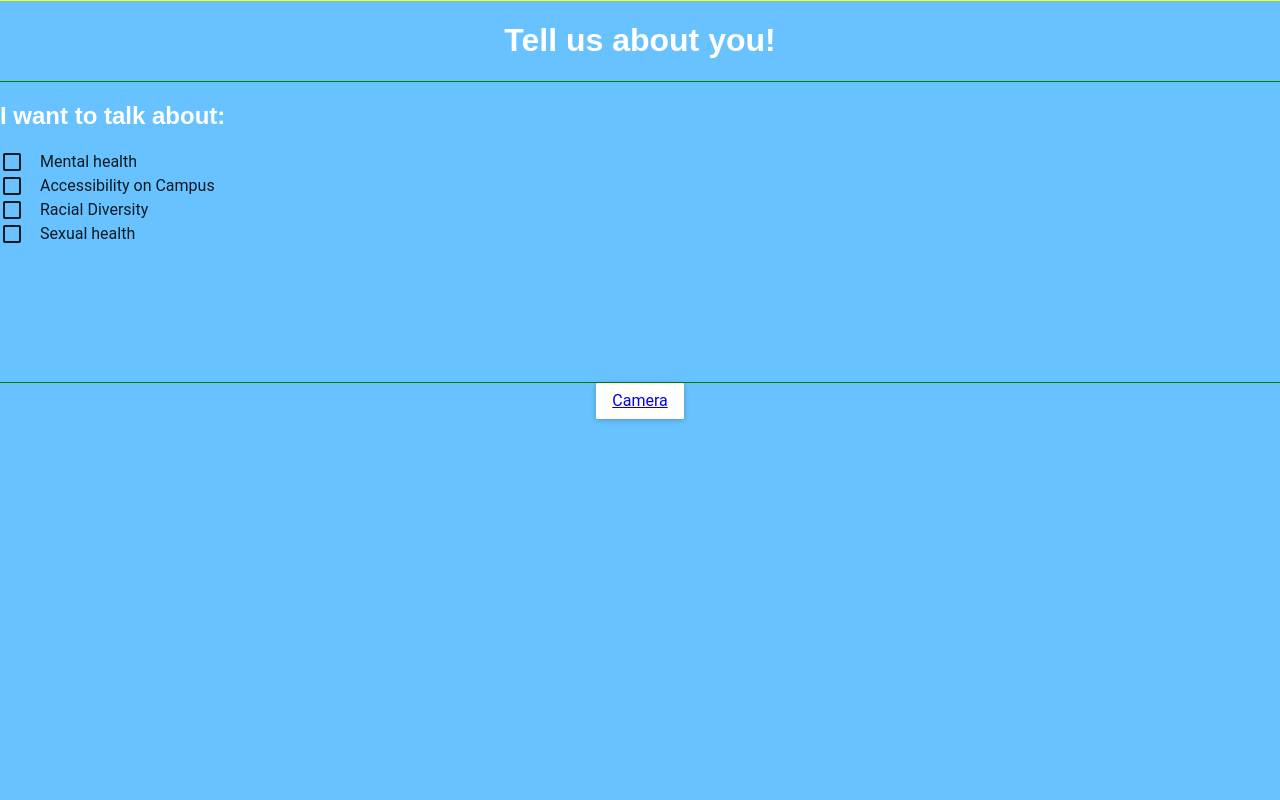
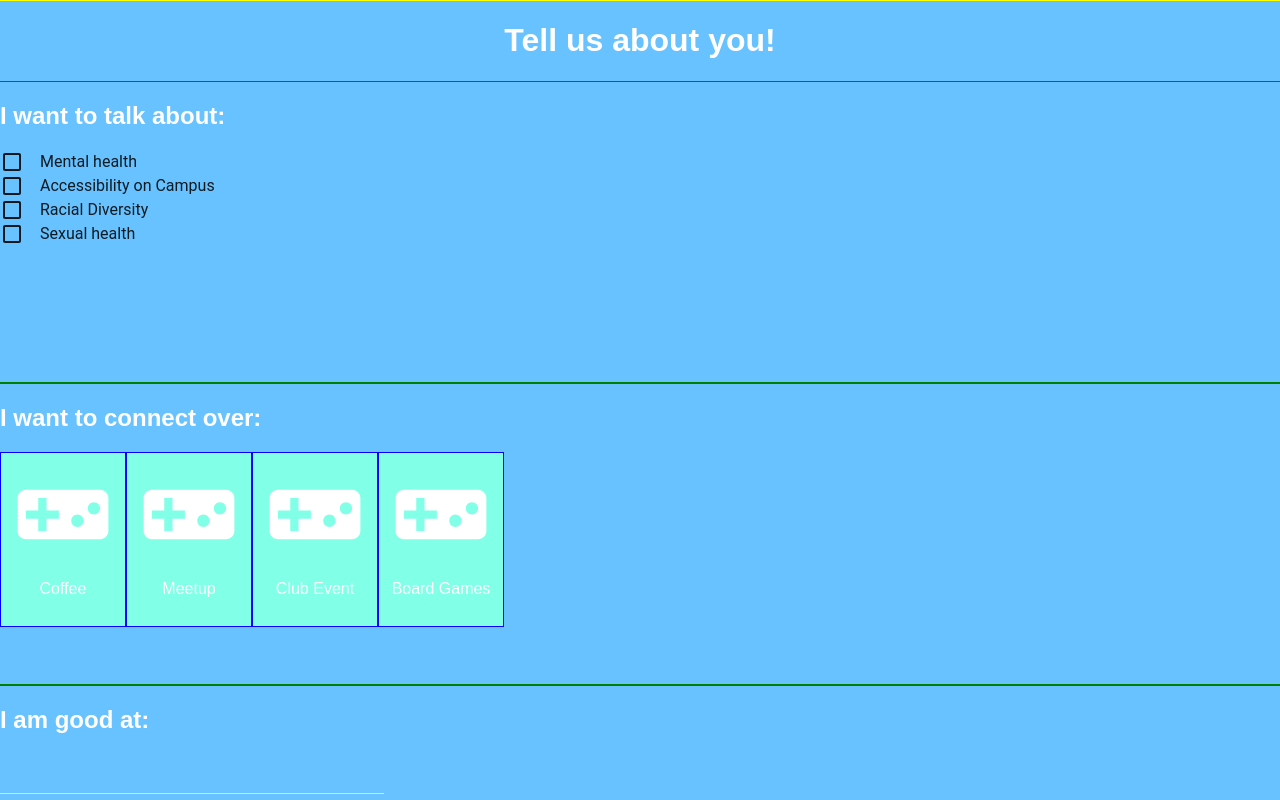
Before and after one commit to minnieliu/UBCHackDayFrontend, a React (Create React App) app in the folder front-end/: page /survey in a window 1280 px wide. Shown: the top 800 px of the page. Built offline with nearby package versions, Linux system fonts and the light colour scheme.

Commit message:
more tweaks

```diff
--- /dev/null
+++ b/front-end/src/01_survey/iconselect.js
@@ -0,0 +1,96 @@
+import React, { Component } from 'react';
+import { RaisedButton, Checkbox } from 'material-ui';
+import HardwareVideogameAsset from 'material-ui/svg-icons/hardware/videogame-asset';
+
+
+const Icon = ({item}) => {
+  if (item.icon === 'coffee') {
+    return (
+      <HardwareVideogameAsset style={styles.iconStyles}/>
+    )
+  }
+  else if (item.icon === 'meetup') {
+    return (
+      <HardwareVideogameAsset style={styles.iconStyles}/>
+    )
+  }
+  else if (item.icon === 'club') {
+    return (
+      <HardwareVideogameAsset style={styles.iconStyles}/>
+    )
+  }
+  else if (item.icon === 'boardgames') {
+    return (
+      <HardwareVideogameAsset style={styles.iconStyles}/>
+    )
+  }
+};
+
+
+export default class IconSelect extends Component {
+  constructor(props){
+    super(props);
+    this.state = {
+      selection: {id: -1, text: "", icon: ''}
+    };
+    this.onClick = this.onClick.bind(this);
+    this.onSelect = this.onSelect.bind(this);
+  }
+  onClick(item, isChecked) {
+    console.log('it is ', this.props.id,  item);
+    this.props.registerSelection(this.props.id, item);
+    this.setState({ selection: item });
+    // if (isChecked) {
+    //   this.setState({ selection: item });
+    // }
+  }
+  onSelect() {
+    this.props.onSelectQuestion(this.props.id);
+  }
+
+  render() {
+    return (
+      <div style={styles.container} onClick={() => this.onSelect(this.props.id)}>
+        {this.props.answers.map((item) => (
+          <div
+            key={item.text}
+            style={{...styles.selectionContainer, ...(this.state.selection.id === item.id) && styles.selected}}
+            onClick={() => this.onClick(item, !(this.state.selection.id === item.id))}>
+            <Icon
+              item={item}
+              isSelected={this.state.selection.id === item.id}
+            />
+            <p style={{color: '#FFF', textAlign:'center'}}>{item.text}</p>
+          </div>
+        ))}
+      </div>
+    )
+  }
+}
+
+const styles = {
+  container: {
+    display: 'flex',
+    flexFlow: 'row',
+    width: '70%',
+    height: 175
+  },
+
+  selectionContainer: {
+    border: '1px solid blue',
+    backgroundColor:'#81ffe7',
+    padding:12,
+    display: 'flex',
+    alignItems: 'center',
+    flexDirection :'column',
+    justifyContent: 'flex-end'
+  },
+  selected: {
+    backgroundColor: 'red'
+  },
+  iconStyles: {
+    height: 100,
+    width: 100,
+    color: '#FFF'
+  }
+};
--- /dev/null
+++ b/front-end/src/01_survey/shortinput.js
@@ -0,0 +1,89 @@
+import React, { Component } from 'react';
+import { TextField, Checkbox } from 'material-ui';
+import HardwareVideogameAsset from 'material-ui/svg-icons/hardware/videogame-asset';
+
+// const Icon = ({item}) => {
+//   if (item.icon === 'coffee') {
+//     return (
+//       <HardwareVideogameAsset style={styles.iconStyles}/>
+//     )
+//   }
+//   else if (item.icon === 'meetup') {
+//     return (
+//       <HardwareVideogameAsset style={styles.iconStyles}/>
+//     )
+//   }
+//   else if (item.icon === 'club') {
+//     return (
+//       <HardwareVideogameAsset style={styles.iconStyles}/>
+//     )
+//   }
+//   else if (item.icon === 'boardgames') {
+//     return (
+//       <HardwareVideogameAsset style={styles.iconStyles}/>
+//     )
+//   }
+// };
+
+export default class ShortInput extends Component {
+  constructor(props){
+    super(props);
+    this.state = {
+      selection: {id: -1, text: "", icon: ''}
+    };
+    this.onClick = this.onClick.bind(this);
+    this.onSelect = this.onSelect.bind(this);
+  }
+  onClick(item, isChecked) {
+    if (isChecked) {
+      this.setState({ selection: item });
+      this.props.registerSelection(this.props.id);
+    }
+  }
+  onSelect() {
+    this.props.onSelectQuestion(this.props.id);
+  }
+
+  render() {
+    return (
+      <div style={styles.container} onClick={() => this.onSelect(this.props.id)}>
+        <TextField
+          id={this.props.id + "123123"}
+          style={styles.input}
+          onChange={(e, text) => this.props.registerSelection(this.props.id, {text})}
+        />
+      </div>
+    )
+  }
+}
+
+const styles = {
+  container: {
+    display: 'flex',
+    flexFlow: 'row',
+    width: '30%',
+    height: 60
+  },
+
+  input: {
+    width: 400
+  },
+
+  selectionContainer: {
+    border: '1px solid blue',
+    backgroundColor:'#81ffe7',
+    padding:12,
+    display: 'flex',
+    alignItems: 'center',
+    flexDirection :'column',
+    justifyContent: 'flex-end'
+  },
+  selected: {
+    backgroundColor: 'red'
+  },
+  iconStyles: {
+    height: 100,
+    width: 100,
+    color: '#FFF'
+  }
+};
--- a/front-end/src/01_survey/survey.js
+++ b/front-end/src/01_survey/survey.js
@@ -1,9 +1,20 @@
 import React, { Component } from 'react';
 import { Link } from 'react-router-dom';
-import { RaisedButton, Checkbox } from 'material-ui';
+import { Checkbox } from 'material-ui';
+import RaisedButton from 'material-ui/RaisedButton';
+import IconSelect from './iconselect';
+import ShortInput from './shortinput';
 
-const Panel = ({question, children}) => (
-  <div style={{width: '100%', height: 'min-content', minHeight: 300, border: '1px solid green'}}>
+const Panel = ({question, children, selected, onClick}) => (
+  <div
+    onClick={onClick}
+    style={{
+    width: '100%',
+    height: 'min-content',
+    minHeight: 300,
+    border: '1px solid green',
+    backgroundColor: selected ? '#539dcf' : 'transparent'
+  }}>
     <h2 style={{color: '#fff', width: '100%'}}>{question}</h2>
     {children}
   </div>
@@ -34,17 +45,20 @@ class MultipleChoice extends Component {
       selection: {id: -1, text: ""}
     };
     this.onCheck = this.onCheck.bind(this);
+    this.onSelect = this.onSelect.bind(this);
   }
   onCheck(item, isChecked) {
-    console.log(item, isChecked);
     if (isChecked) {
       this.setState({ selection: item });
-      this.props.registerSelection(item);
+      this.props.registerSelection(this.props.id, item);
     }
+  }
+  onSelect() {
+    this.props.onSelectQuestion(this.props.id);
   }
   render() {
     return (
-      <div style={{width: '40%'}} onClick={() => this.props.onSelectQuestion(this.props.id)}>
+      <div style={{width: '40%'}} onClick={this.onSelect}>
         {this.props.answers.map((item) => (
           <Answer
             key={item.text}
@@ -58,50 +72,83 @@ class MultipleChoice extends Component {
   }
 }
 
-
 const MOCK_ANSWERS = [
   {id: 0, text: 'Mental health'},
   {id: 1, text: 'Accessibility on Campus'},
   {id: 2, text: 'Racial Diversity'},
   {id: 3, text: 'Sexual health'},
 ];
+const MOCK_ANSWERS2 = [
+  {id: 0, text: 'Coffee', icon: 'coffee'},
+  {id: 1, text: 'Meetup', icon: 'meetup'},
+  {id: 2, text: 'Club Event', icon: 'club'},
+  {id: 3, text: 'Board Games', icon: 'boardgames'}
+];
+const SHORT_ANSWER = { text: 'example'};
 
 class Survey extends Component {
   constructor(props) {
     super(props);
     this.state = {
-      currentQuestionId: -1
-    };
+      currentQuestionId: -1,
+      responses: {}
+    }
+    ;
     this.registerSelection = this.registerSelection.bind(this);
-    this.setCurrentQuestion = this.setCurrentQuestion.bind(this);
+    this.onSelectQuestion = this.onSelectQuestion.bind(this);
   }
-  registerSelection() {
-    console.log('selected');
+  registerSelection(questionId, item) {
+    // create new object and assign new response
+    const newObj = Object.assign({}, this.state.responses, {[questionId]: item});
+    this.setState({responses: newObj});
   }
-  setCurrentQuestion() {
-    console.log('current question');
+  onSelectQuestion(questionId) {
+    this.setState({currentQuestionId: questionId});
   }
+
   render() {
     return (
       <div style={styles.container}>
         <div style={styles.scrollContainer}>
           <h1>Tell us about you!</h1>
 
-          <Panel question='I want to talk about:'>
+          <Panel
+            selected={this.state.currentQuestionId === 0}
+            question='I want to talk about:'
+            onClick={() => this.onSelectQuestion(0)}>
             <MultipleChoice
               id={0}
               answers={MOCK_ANSWERS}
               registerSelection={this.registerSelection}
-              onSelectQuestion={this.setCurrentQuestion}
+              onSelectQuestion={this.onSelectQuestion}
             />
           </Panel>
 
+          <Panel
+            selected={this.state.currentQuestionId === 1}
+            question='I want to connect over:'
+            onClick={() => this.onSelectQuestion(1)}>
+            <IconSelect
+              id={1}
+              answers={MOCK_ANSWERS2}
+              registerSelection={this.registerSelection}
+              onSelectQuestion={this.onSelectQuestion}
+            />
+          </Panel>
 
-          <RaisedButton>
+          <Panel
+            selected={this.state.currentQuestionId === 2}
+            question='I am good at:'
+            onClick={() => this.onSelectQuestion(2)}>
+            <ShortInput
+              id={2}
+              registerSelection={this.registerSelection}
+              onSelectQuestion={this.onSelectQuestion}
+            />
+          </Panel>
 
-
-
-            <Link to='/camera'>Camera</Link>
+          <RaisedButton onClick={() => this.props.onSave('survey', this.state.responses)}>
+            <Link to='/camera'>Submit</Link>
           </RaisedButton>
         </div>
       </div>
--- a/front-end/src/App.js
+++ b/front-end/src/App.js
@@ -1,14 +1,15 @@
 import React, { Component } from 'react';
 import './App.css';
-import routes from './routes';
+import Routes from './routes';
 import MuiThemeProvider from 'material-ui/styles/MuiThemeProvider';
+import 'whatwg-fetch';
 
 class App extends Component {
   render() {
     return (
       <MuiThemeProvider>
         <div style={styles.container}>
-          {routes}
+          <Routes/>
         </div>
       </MuiThemeProvider>
     );
--- a/front-end/src/routes.js
+++ b/front-end/src/routes.js
@@ -1,5 +1,5 @@
 /* eslint-disable global-require */
-import React from 'react';
+import React, {Component} from 'react';
 import { Route, Switch } from 'react-router-dom';
 // import App from './App';
 import Intro from './00_intro/intro';
@@ -9,11 +9,48 @@ import Finish from './03_finish/finish';
 
 // react-router setup with code-splitting
 // More info: http://blog.mxstbr.com/2016/01/react-apps-with-pages/
-export default (
-  <Switch>
-    <Route exact path="/" component={Intro} />
-    <Route exact path='/survey' component={Survey}/>
-    <Route path='/camera' component={Camera}/>
-    <Route path='/finish' component={Finish}/>
-  </Switch>
-);
+export default class Routes extends Component {
+  constructor(props) {
+    super(props);
+    this.state = {
+      survey: {},
+      camera: {}
+    };
+    this.handleSave = this.handleSave.bind(this);
+    this.handleSubmit = this.handleSubmit.bind(this);
+  }
+
+  handleSave(key, item) {
+    this.setState({
+      [key]: item
+    });
+    console.log(item);
+  }
+
+  handleSubmit() {
+    fetch('/users', {
+      method: 'POST',
+      headers: {
+        'Content-Type': 'application/json'
+      },
+      body: JSON.stringify({
+        name: 'Hubot',
+        login: 'hubot',
+      })
+    });
+    // send state to server
+    console.log('entire submission is ', this.state);
+  }
+
+  render() {
+    return (
+      <Switch>
+        <Route exact path="/" component={Intro} />
+        <Route exact path='/survey' component={() => <Survey onSave={this.handleSave}/>}/>
+        <Route path='/camera' component={() => <Camera onSave={this.handleSave}/>}/>
+        <Route path='/finish' component={() => <Finish handleSubmit={this.handleSubmit}/>} />
+      </Switch>
+    )
+  }
+
+}
```
